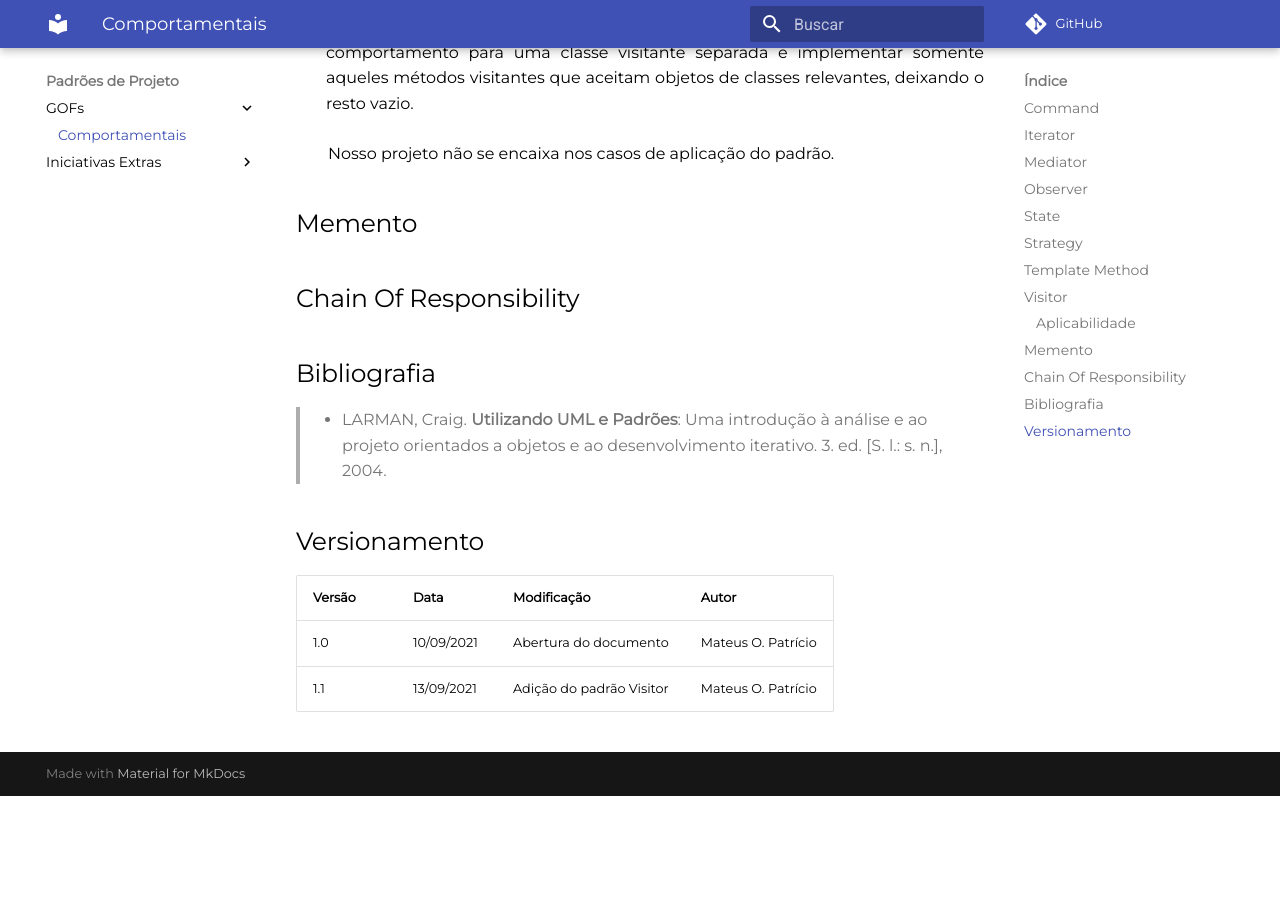
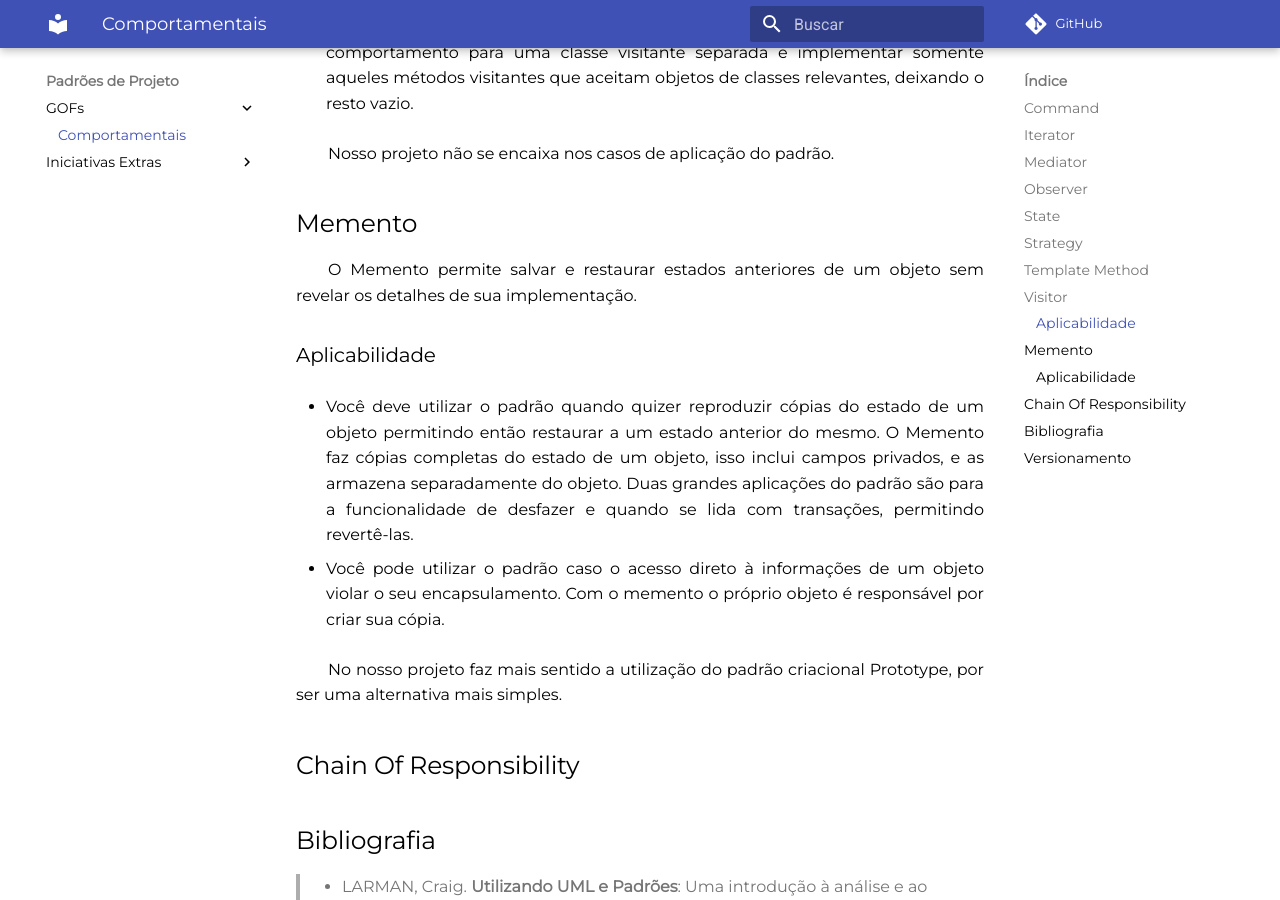
Before and after one commit to UnBArqDsw2021-1/2021.1_G6_Curumim, an MkDocs documentation site: the page built from docs/padroes-de-projeto/gofs-comportamentais.md, in a window 1280 px wide and 900 px high, scrolled down 1173 px. Built offline with MkDocs 1.6.1 and Material for MkDocs 9.7.7, drawn with Linux system fonts in a browser that asks for light colours; comment, search, counter and statistics services are not loaded; before the commit the page ends 1969 px from its top, so only the background shows below that.

Commit message:
feat(146) Memento

```diff
--- a/docs/padroes-de-projeto/gofs-comportamentais.md
+++ b/docs/padroes-de-projeto/gofs-comportamentais.md
@@ -37,6 +37,15 @@
 
 ## Memento
 
+&emsp;&emsp;O Memento permite salvar e restaurar estados anteriores de um objeto sem revelar os detalhes de sua implementação.
+
+### Aplicabilidade
+
+- Você deve utilizar o padrão quando quizer reproduzir cópias do estado de um objeto permitindo então restaurar a um estado anterior do mesmo. O Memento faz cópias completas do estado de um objeto, isso inclui campos privados, e as armazena separadamente do objeto. Duas grandes aplicações do padrão são para a funcionalidade de desfazer e quando se lida com transações, permitindo revertê-las.
+
+- Você pode utilizar o padrão caso o acesso direto à informações de um objeto violar o seu encapsulamento. Com o memento o próprio objeto é responsável por criar sua cópia.
+
+&emsp;&emsp;No nosso projeto faz mais sentido a utilização do padrão criacional Prototype, por ser uma alternativa mais simples.
 
 ## Chain Of Responsibility
 
```
